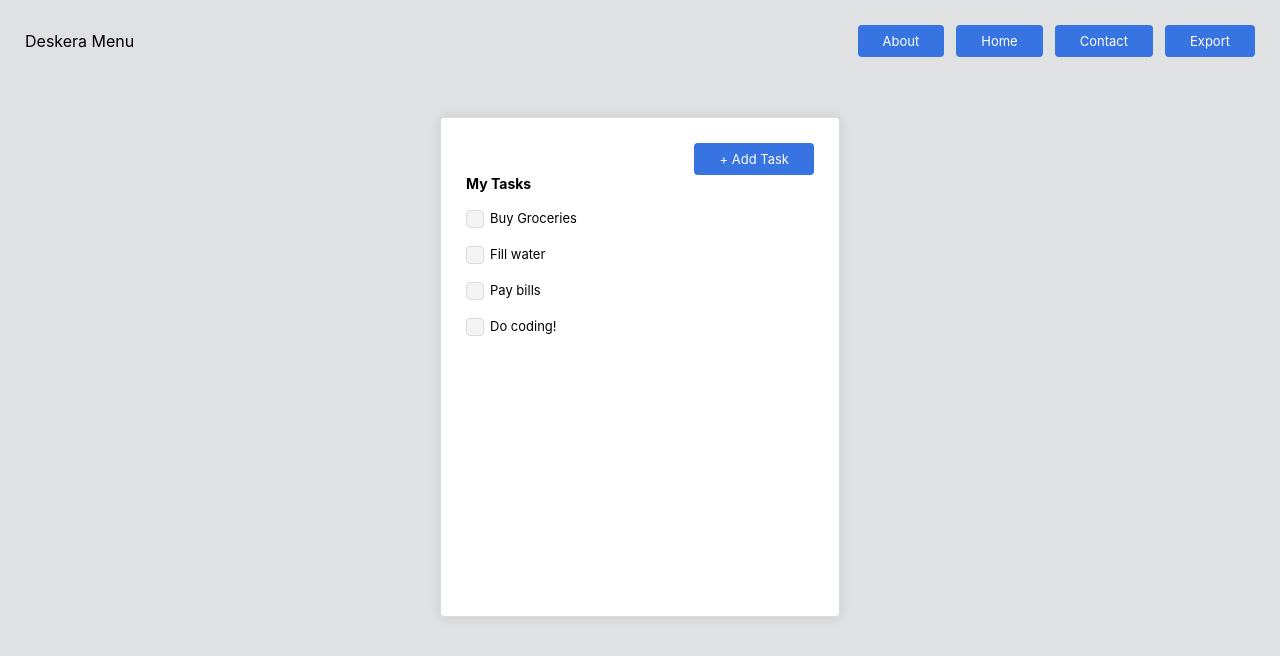
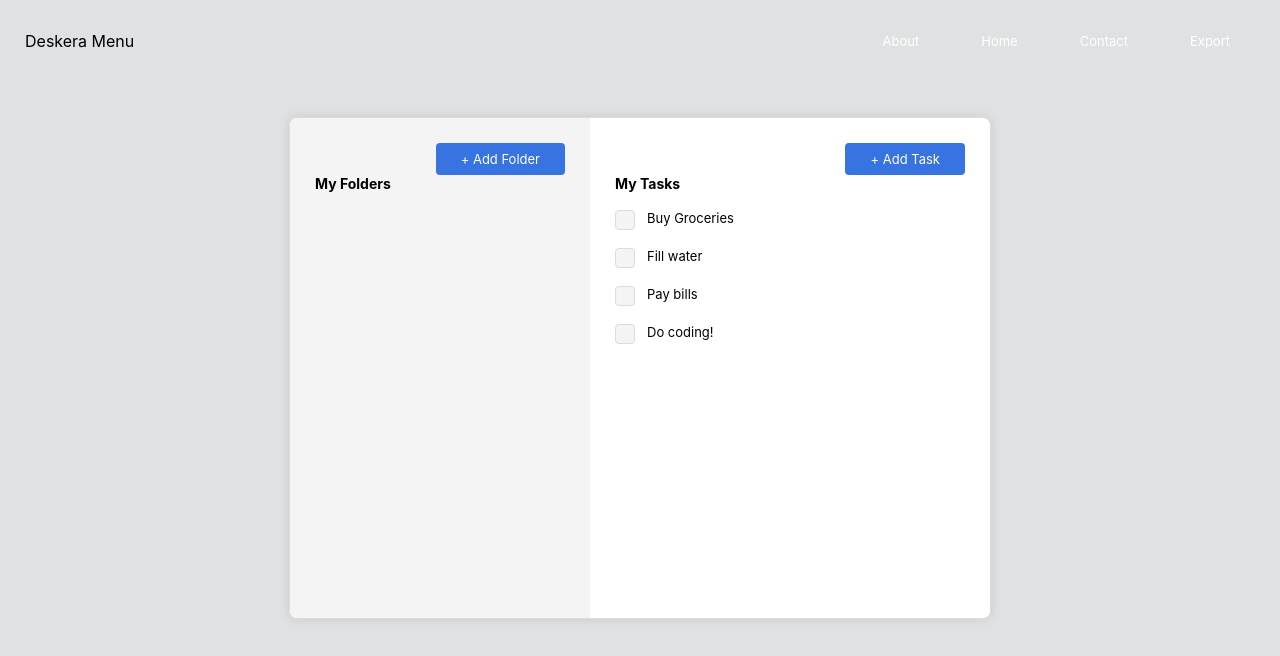
Before and after one commit to pkandrikar/react-sessions, a React (Create React App) app: page / in a window 1280 px wide. Shown: the top 656 px of the page. Built offline with nearby package versions, Linux system fonts and the light colour scheme.

Commit message:
Folder Panel + Task completed flag added

```diff
--- /dev/null
+++ b/src/AddTaskPopup.js
@@ -0,0 +1,54 @@
+import React, { Component } from "react";
+import CustomButton from "./CustomButton";
+
+class AddTaskPopup extends Component {
+  constructor(props) {
+    super(props);
+    this.state = {
+      taskTitle: "",
+    };
+  }
+  render() {
+    return (
+      <div className="transparent-background">
+        <div
+          className="bg-white shadow-s border-radius-s border-s popup-window column align-items-start"
+          style={{ width: 300 }}
+        >
+          <div className="fs-m fw-b mb-m">Add task</div>
+          <input
+            type="text"
+            className="TextField2"
+            onChange={(e) => {
+              this.taskTitleChanged(e);
+            }}
+          />
+          <div className="row-reverse mt-m">
+            <CustomButton
+              title="Save"
+              className="bg-blue"
+              handler={() => {
+                this.props.onTaskSave(this.state.taskTitle);
+              }}
+            />
+            <CustomButton
+              title="Cancel"
+              className="bg-gray5"
+              handler={() => {
+                this.props.onCancel();
+              }}
+            />
+          </div>
+        </div>
+      </div>
+    );
+  }
+
+  taskTitleChanged = (event) => {
+    this.setState({
+      taskTitle: event.target.value,
+    });
+  };
+}
+
+export default AddTaskPopup;
--- a/src/App.js
+++ b/src/App.js
@@ -3,13 +3,22 @@ import "./App.css";
 import NavBar from "./NavBar";
 import CustomButton from "./CustomButton";
 import TaskHolder from "./TaskHolder";
+import FolderHolder from "./FolderHolder";
 
 function App() {
   return (
-    <div className="main-holder bg-gray3">
+    <div className="main-holder bg-gray3 ">
       <NavBar />
-      <div className="column parent-size align-items-center mt-xxxl">
-        <TaskHolder />
+      <div className="column parent-width align-items-center mt-xxxl justify-content-center ">
+        <div>
+          <div
+            className="row shadow-m border-radius-m border-m bg-white"
+            style={{ overflow: "hidden" }}
+          >
+            <FolderHolder />
+            <TaskHolder />
+          </div>
+        </div>
       </div>
     </div>
   );
--- /dev/null
+++ b/src/CheckBox.js
@@ -0,0 +1,32 @@
+import React, { Component } from "react";
+
+import ic_check_mark from "./assets/ic_check_mark.png";
+
+class CheckBox extends Component {
+  constructor(props) {
+    super(props);
+    this.state = {
+      selected: this.props.selected,
+    };
+  }
+  componentWillReceiveProps(nextProps) {
+    this.setState({
+      selected: nextProps.selected,
+    });
+  }
+  render() {
+    return (
+      <div
+        className="border-m border-radius-s bg-gray1 mr-m cursor-hand"
+        style={{ width: 12, height: 12, padding: 3 }}
+        onClick={() => this.props.handler()}
+      >
+        {this.state.selected && (
+          <img className="parent-width" style={{}} src={ic_check_mark} alt="" />
+        )}
+      </div>
+    );
+  }
+}
+
+export default CheckBox;
--- a/src/Common.css
+++ b/src/Common.css
@@ -21,11 +21,7 @@
 }
 
 .popup-window {
-  width: 90%;
-  max-width: 550px;
-  max-height: 90%;
-  padding: 30px;
-  padding-bottom: 40px;
+  padding: 20px;
   border-radius: 4px;
   position: absolute;
   background-color: white;
--- a/src/CustomButton.js
+++ b/src/CustomButton.js
@@ -5,7 +5,10 @@ class CustomButton extends Component {
   render() {
     return (
       <div
-        className="bg-blue border-radius-s fs-r pl-m pr-m pt-s pb-s text-white ml-m cursor-hand"
+        className={
+          "border-radius-s fs-r pl-m pr-m pt-s pb-s text-white ml-m cursor-hand " +
+          this.props.className
+        }
         onClick={() => {
           if (this.props.handler !== null && this.props.handler !== undefined) {
             this.props.handler();
--- /dev/null
+++ b/src/FolderHolder.js
@@ -0,0 +1,27 @@
+import React, { Component } from "react";
+import CustomButton from "./CustomButton";
+class FolderHolder extends Component {
+  constructor(props) {
+    super(props);
+    this.state = {};
+  }
+  render() {
+    return (
+      <div
+        className="column pt-m pb-m pl-m pr-m bg-gray1"
+        style={{ height: 500, width: 300 }}
+      >
+        <div className="row-reverse ">
+          <CustomButton
+            className="bg-blue"
+            title="+ Add Folder"
+            handler={this.addtaskButtonClicked}
+          />
+        </div>
+        <div className="fw-b fs-m">My Folders</div>
+      </div>
+    );
+  }
+}
+
+export default FolderHolder;
--- a/src/TaskHolder.js
+++ b/src/TaskHolder.js
@@ -1,67 +1,101 @@
 import React, { Component } from "react";
 import CustomButton from "./CustomButton";
+import AddTaskPopup from "./AddTaskPopup";
+import CheckBox from "./CheckBox";
 class TaskHolder extends Component {
   constructor(props) {
     super(props);
     this.state = {
       addButtonTitle: "+ Add Task",
       headerTitle: "My Tasks",
-      tasks: ["Buy Groceries", "Fill water", "Pay bills", "Do coding!"],
+      tasks: [
+        this.getTaskObject("Buy Groceries"),
+        this.getTaskObject("Fill water"),
+        this.getTaskObject("Pay bills"),
+        this.getTaskObject("Do coding!"),
+      ],
+      needAddTaskPopup: false,
     };
   }
   render() {
     return (
       <div
-        className="column bg-white shadow-m border-radius-s border-m pt-m pb-m pl-m pr-m"
+        className="column pt-m pb-m pl-m pr-m"
         style={{ height: 500, width: 400 }}
       >
         <div className="row-reverse ">
           <CustomButton
+            className="bg-blue"
             title={this.state.addButtonTitle}
             handler={this.addtaskButtonClicked}
           />
         </div>
         <div className="fw-b fs-m">{this.state.headerTitle}</div>
         {this.renderAllTasks()}
+        {this.state.needAddTaskPopup && (
+          <AddTaskPopup
+            onTaskSave={this.addTask}
+            onCancel={() => this.changeVisibilityOfAddTaskPopup(false)}
+          />
+        )}
       </div>
     );
+  }
+
+  getTaskObject(title) {
+    return {
+      title: title,
+      selected: false,
+    };
   }
 
   renderAllTasks() {
     return (
       <div>
-        {this.state.tasks.map((obj) => {
-          return this.getTaskRowDiv(obj);
+        {this.state.tasks.map((obj, index) => {
+          return this.getTaskRowDiv(obj, index);
         })}
       </div>
     );
   }
 
+  addTask = (title) => {
+    let arr = this.state.tasks;
+    arr.push(this.getTaskObject(title));
+    this.setState({
+      tasks: arr,
+    });
+    this.changeVisibilityOfAddTaskPopup(false);
+  };
+
   addtaskButtonClicked = () => {
+    this.changeVisibilityOfAddTaskPopup(true);
+  };
+
+  changeVisibilityOfAddTaskPopup(visibility) {
+    this.setState({ needAddTaskPopup: visibility });
+  }
+
+  getTaskRowDiv(task, index) {
+    return (
+      <div className="parent-width fs-r mt-l align-items-start row">
+        <CheckBox
+          selected={task.selected}
+          handler={() => this.checkBoxClicked(index)}
+        />
+        {task.title}
+      </div>
+    );
+  }
+  checkBoxClicked = (index) => {
     let arr = this.state.tasks;
-    arr.push("New tasks " + this.state.tasks.length);
+    let task = arr[index];
+    task.selected = !task.selected;
+    arr.splice(index, 1, task);
     this.setState({
       tasks: arr,
     });
   };
-
-  getTaskRowDiv(title) {
-    return (
-      <div className="parent-width fs-r mt-l align-items-start row">
-        {this.getCheckBoxDiv()}
-        {title}
-      </div>
-    );
-  }
-
-  getCheckBoxDiv() {
-    return (
-      <div
-        className="border-m border-radius-s bg-gray1 mr-s"
-        style={{ padding: 8 }}
-      ></div>
-    );
-  }
 }
 
 export default TaskHolder;
```
Also changed, not shown: src/assets/ic_check_mark.png (added).
